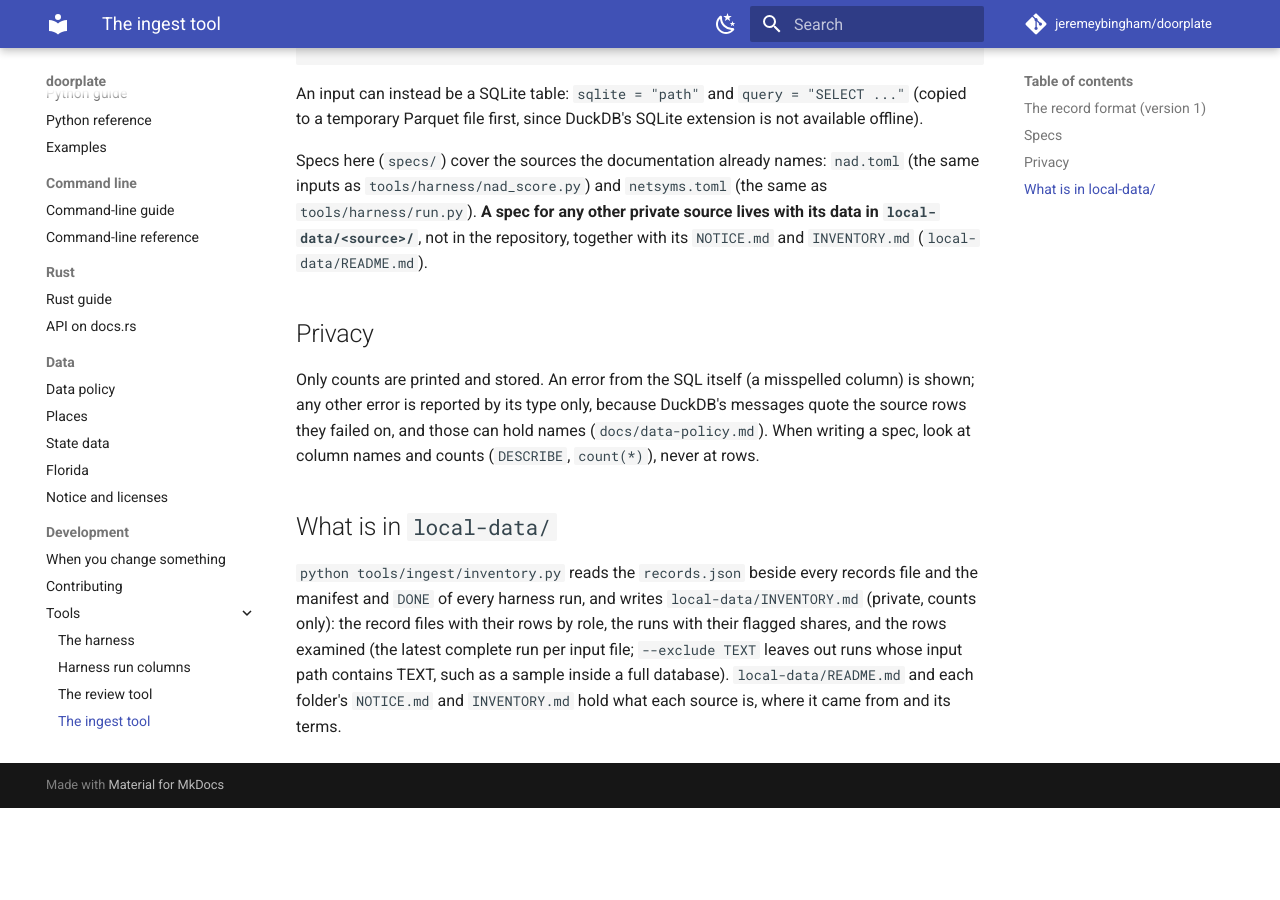
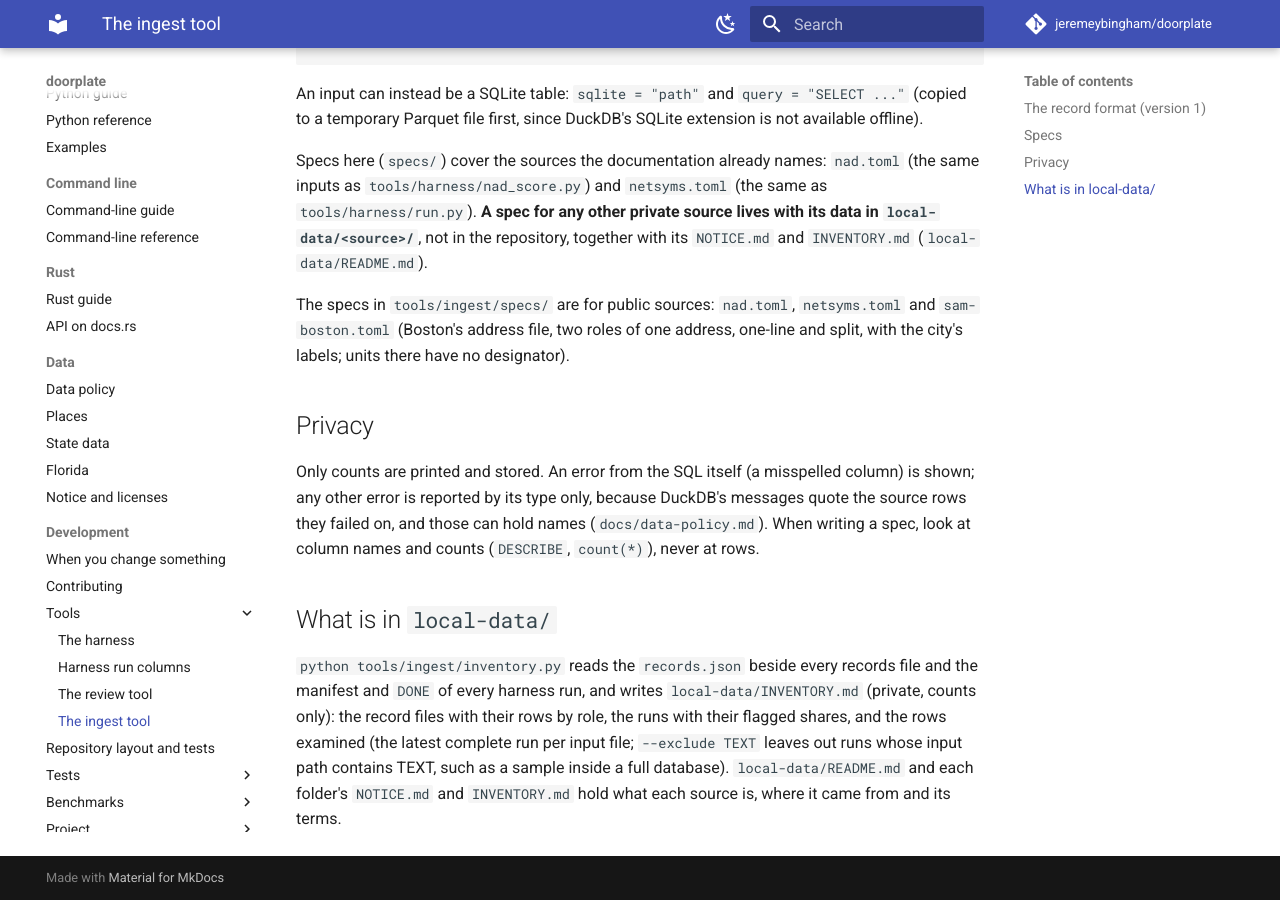
Before and after one commit to jeremeybingham/doorplate, an MkDocs documentation site: the page built from docs/tools/ingest.md, in a window 1280 px wide and 900 px high, scrolled down 2194 px. Built offline with MkDocs 1.6.1 and Material for MkDocs 9.7.7, drawn with Linux system fonts in a browser that asks for light colours; comment, search, counter and statistics services are not loaded; before the commit the page ends 3002 px from its top, so only the background shows below that.

Commit message:
Ingest spec for Boston SAM addresses (public, no names): oneline and split roles with the city's labels
Co-Authored-By: Claude Sonnet 5.5 <noreply@anthropic.com>

```diff
--- a/docs/tools/ingest.md
+++ b/docs/tools/ingest.md
@@ -80,6 +80,8 @@ same inputs as `tools/harness/nad_score.py`) and `netsyms.toml` (the same as
 `local-data/<source>/`**, not in the repository, together with its `NOTICE.md` and
 `INVENTORY.md` (`local-data/README.md`).
 
+The specs in `tools/ingest/specs/` are for public sources: `nad.toml`, `netsyms.toml` and `sam-boston.toml` (Boston's address file, two roles of one address, one-line and split, with the city's labels; units there have no designator).
+
 ## Privacy
 
 Only counts are printed and stored. An error from the SQL itself (a misspelled column) is
```
Also changed, not shown: 1 other file.
